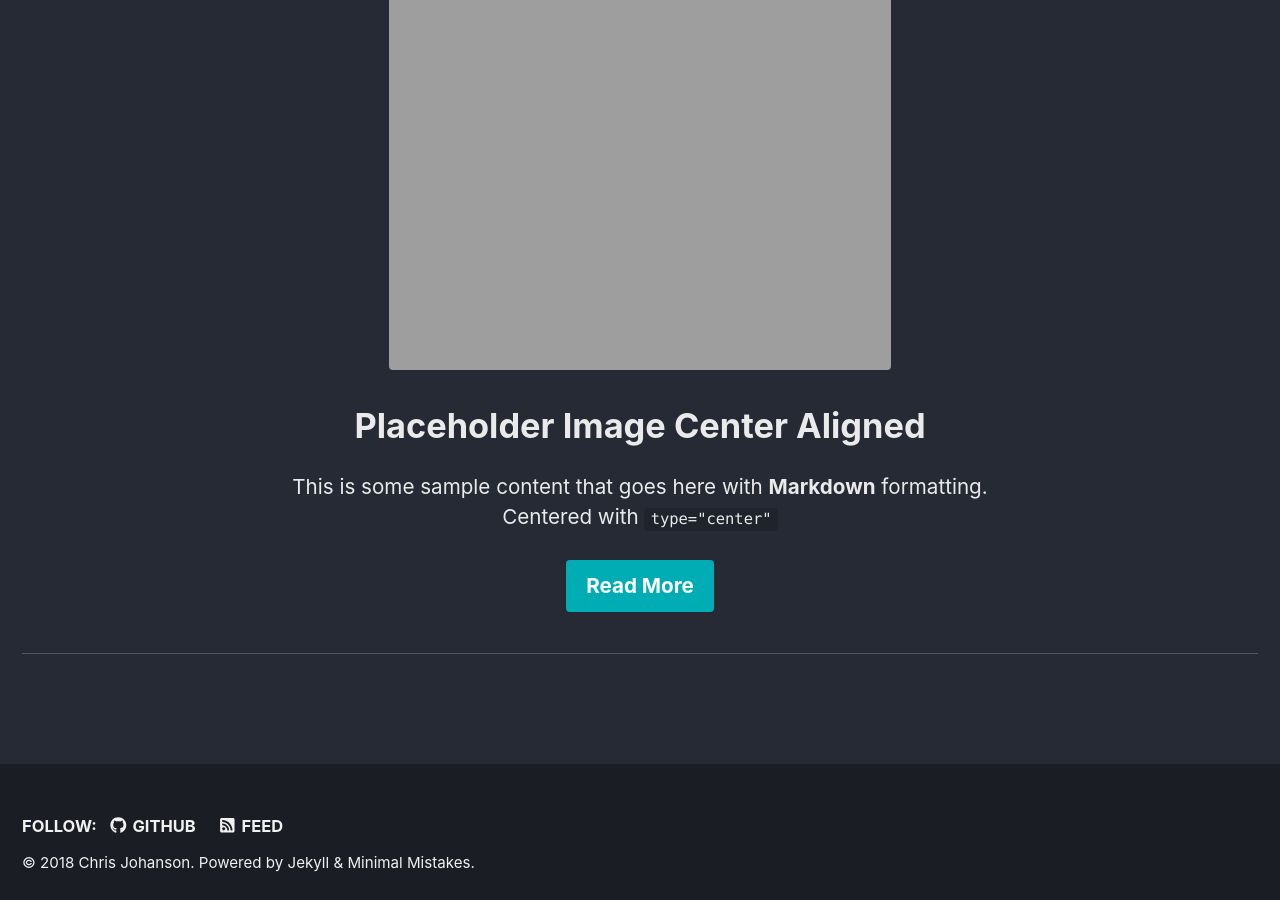
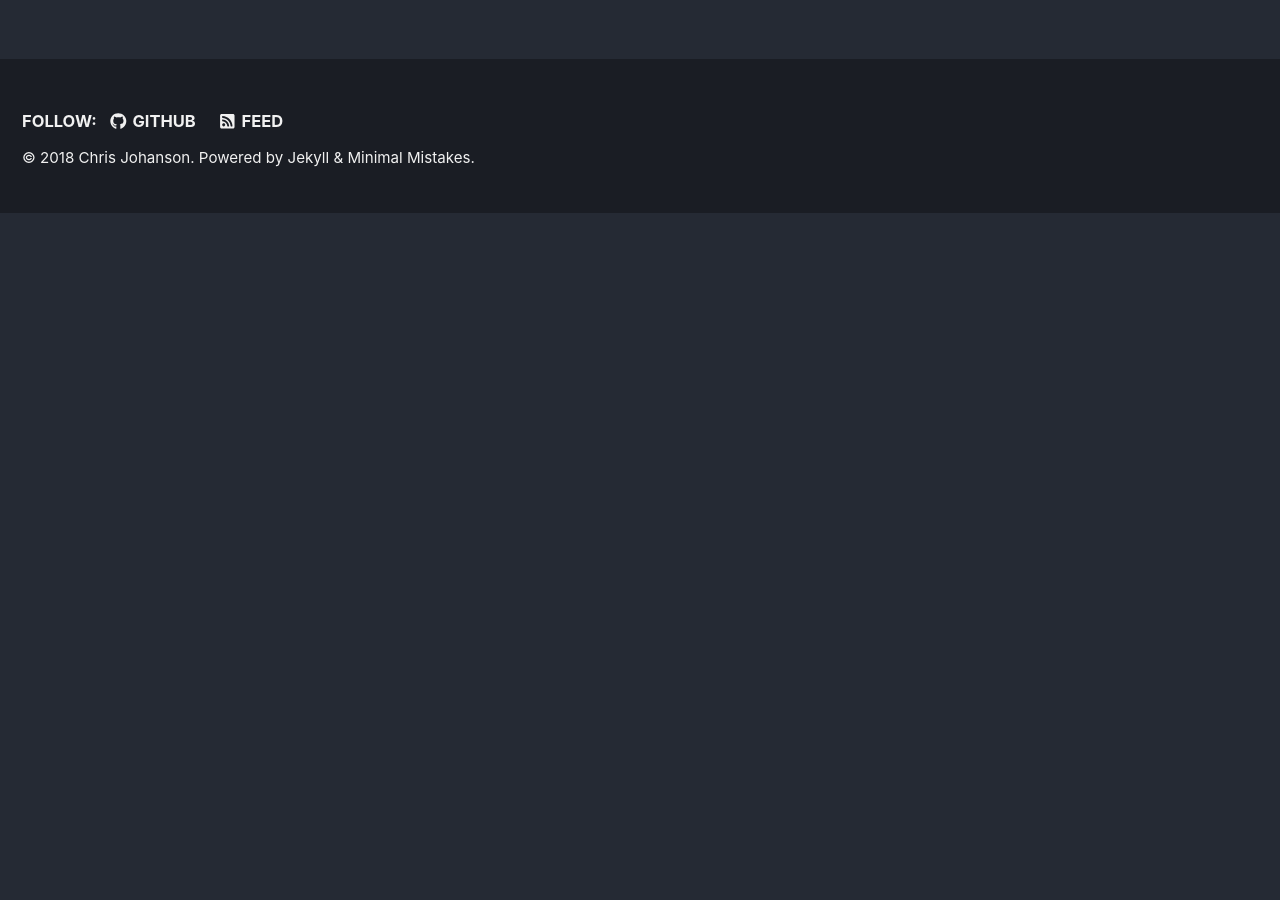
Before and after one commit to Chris-Johanson/Chris-Johanson.github.io, a Jekyll site: the page built from _pages/portfolios.md, in a window 1280 px wide and 900 px high, scrolled down 1916 px. Built offline with Jekyll 4.4.1, drawn with Linux system fonts in a browser that asks for light colours; nearby versions of some CDN libraries; after the commit the page ends 2130 px from its top, so only the background shows below that; some of the changed text lies outside the part shown.

Commit message:
splash doneish

```diff
--- a/_pages/portfolios.md
+++ b/_pages/portfolios.md
@@ -8,9 +8,9 @@
   overlay_filter: "0.5"
   overlay_image: /images/library.jpg
   actions:
-    - label: "Download"
-      url: "https://github.com/mmistakes/minimal-mistakes/"
-  caption: "Photo credit: [**Unsplash**](https://unsplash.com)"
+    - label: #"Download"
+      url: #"https://github.com/mmistakes/minimal-mistakes/"
+  caption: #"Photo credit: [**Unsplash**](https://unsplash.com)"
 excerpt: "Always improving."
 intro:
   - excerpt: 'A selection of works that I believe showcase my abilities and interests.'
@@ -38,14 +38,7 @@
   url: /comp-sci-portfolio/
   btn_label: "View"
   btn_class: "btn--primary"
-feature_row4:
-  - image_path: /assets/images/unsplash-gallery-image-2-th.jpg
-    alt: "placeholder image 2"
-    title: "Placeholder Image Center Aligned"
-    excerpt: 'This is some sample content that goes here with **Markdown** formatting. Centered with `type="center"`'
-    url: "#test-link"
-    btn_label: "Read More"
-    btn_class: "btn--primary"
+
 ---
 
 {% include feature_row id="intro" type="center" %}
@@ -55,5 +48,3 @@
 {% include feature_row id="feature_row_r1" type="right" %}
 
 {% include feature_row id="feature_row_l2" type="left" %}
-
-{% include feature_row id="feature_row4" type="center" %}
```
